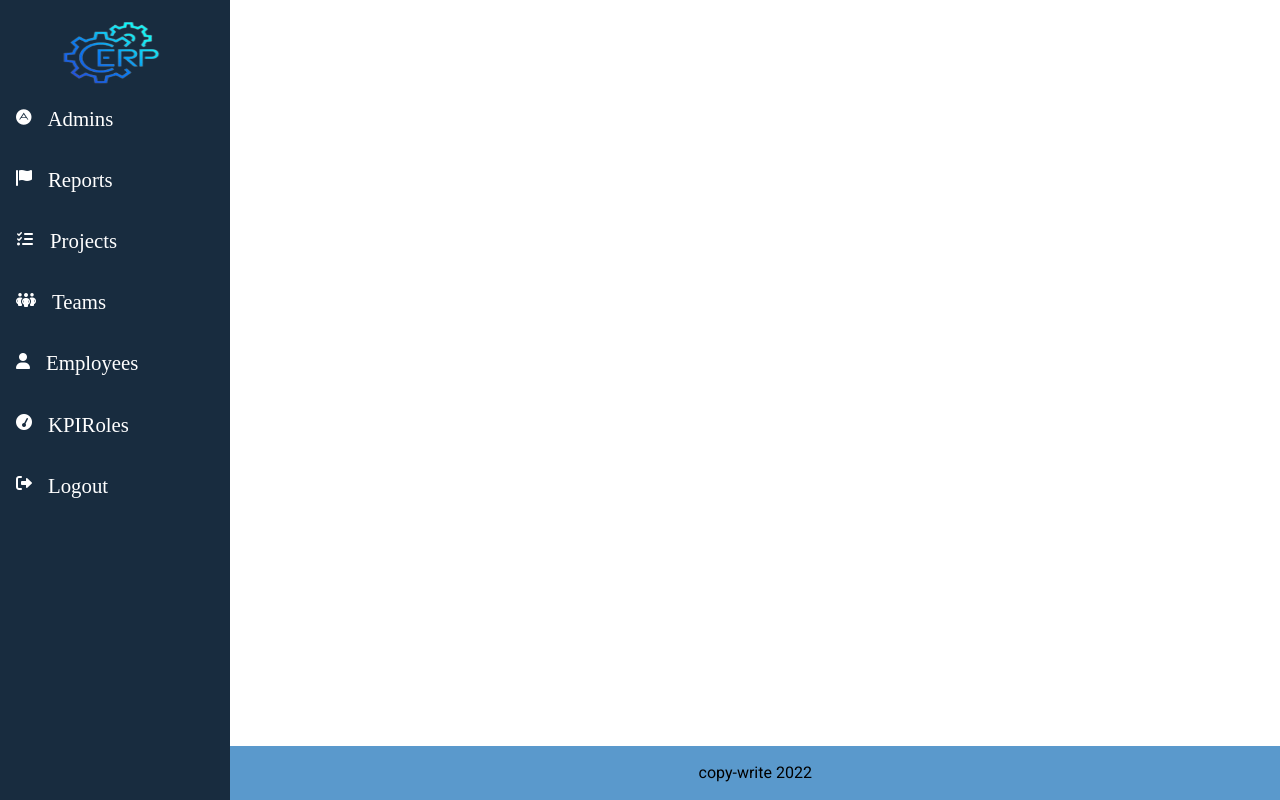
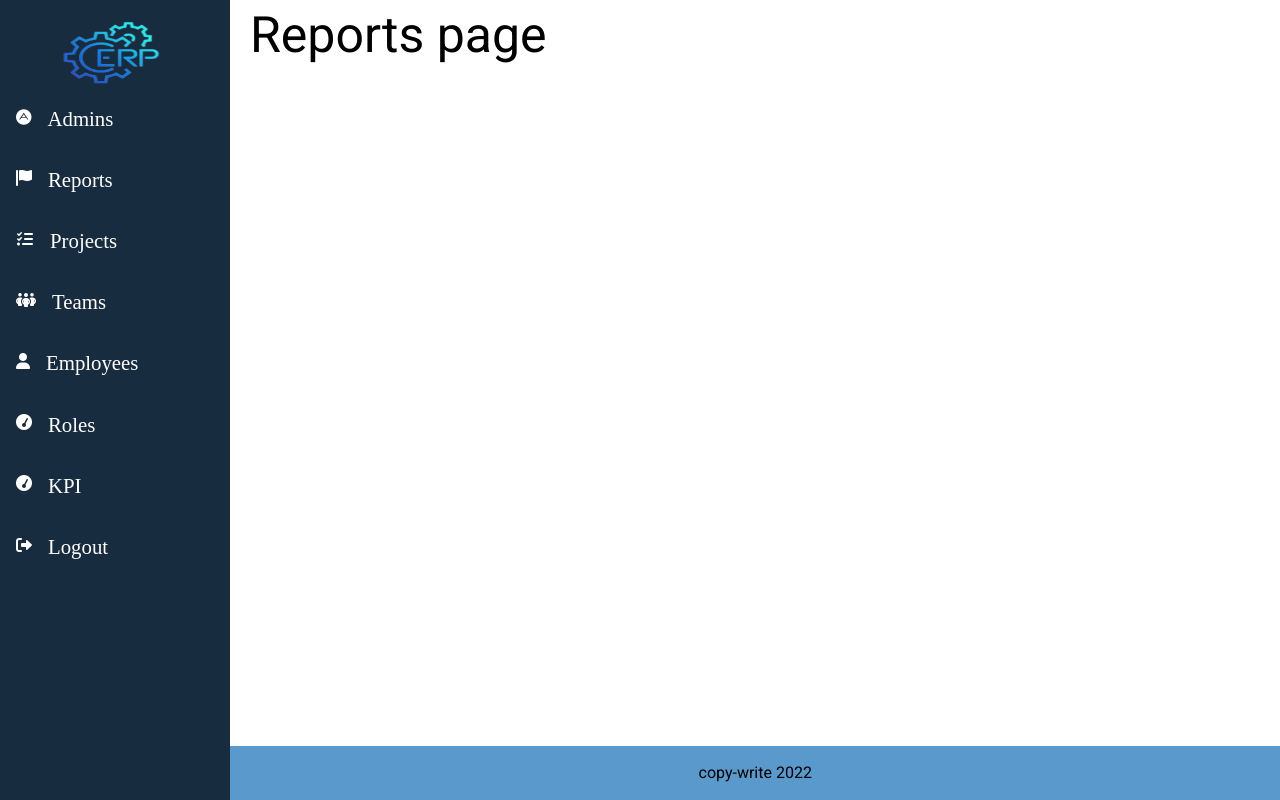
Before and after one commit to alimassry1997/erp, a React (Create React App) app in the folder frontend/: page / in a window 1280 px wide. Built offline with nearby package versions, Linux system fonts and the light colour scheme.

Commit message:
Merged Hassan Branch

```diff
--- a/frontend/src/App.js
+++ b/frontend/src/App.js
@@ -1,29 +1,43 @@
-import React from "react";
 import "./App.css";
-import Sidebar from "./Components/Layout/Sidebar";
 import { BrowserRouter as Router, Routes, Route } from "react-router-dom";
 import Admins from "./Components/Admins/Admins";
 import Employees from "./Components/Employees/Employees";
-import KPIRoles from "./Components/KPIRoles/KPIRoles";
 import Reports from "./Components/Reports/Reports";
 import Projects from "./Components/Projects/Projects";
 import Teams from "./Components/Teams/Teams";
-import Footer from "./Components/Layout/Footer";
+import LoginPage from "./Components/Pages/LoginPage";
+import DashboardLayout from "./Components/Layout/DashboardLayout";
+import Roles from "./Components/Roles/Roles";
+import KPI from "./Components/KPI/KPI";
 
 const App = () => {
   return (
     <Router>
       <>
-        <Sidebar />
         <Routes>
-          <Route path="/admins" exact element={<Admins />} />
-          <Route path="/reports" element={<Reports />} />
-          <Route path="/projects" element={<Projects />} />
-          <Route path="/teams" element={<Teams />} />
-          <Route path="/employees" element={<Employees />} />
-          <Route path="/kpiroles" element={<KPIRoles />} />
+          <Route path="/" element={<DashboardLayout />}>
+            <Route index element={<Reports />} />
+          </Route>
+          <Route path="/admins" element={<DashboardLayout />}>
+            <Route index element={<Admins />} />
+          </Route>
+          <Route path="/projects" element={<DashboardLayout />}>
+            <Route index element={<Projects />} />
+          </Route>
+          <Route path="/teams" element={<DashboardLayout />}>
+            <Route index element={<Teams />} />
+          </Route>
+          <Route path="/employees" element={<DashboardLayout />}>
+            <Route index element={<Employees />} />
+          </Route>
+          <Route path="/roles" element={<DashboardLayout />}>
+            <Route index element={<Roles />} />
+          </Route>
+          <Route path="/kpi" element={<DashboardLayout />}>
+            <Route index element={<KPI />} />
+          </Route>
+          <Route path="/login" element={<LoginPage />} />
         </Routes>
-        <Footer />
       </>
     </Router>
   );
--- /dev/null
+++ b/frontend/src/Components/KPI/KPI.jsx
@@ -0,0 +1,8 @@
+import React from "react";
+import "./KPI.css";
+
+function KPI() {
+  return <div>KPI page</div>;
+}
+
+export default KPI;
--- a/frontend/src/Components/KPIRoles/KPIRoles.css
+++ /dev/null
@@ -1,5 +0,0 @@
-.kpi {
-    font-size: 50px;
-    padding-left: 250px;
-
-}
--- a/frontend/src/Components/KPIRoles/KPIRoles.jsx
+++ /dev/null
@@ -1,10 +0,0 @@
-import React from 'react'
-import './KPIRoles.css'
-
-function KPIRoles() {
-  return (
-    <div className='kpi'>KPIRoles page</div>
-  )
-}
-
-export default KPIRoles
--- /dev/null
+++ b/frontend/src/Components/Layout/DashboardLayout.jsx
@@ -0,0 +1,13 @@
+import { Outlet } from "react-router-dom";
+import Footer from "./Footer";
+import Sidebar from "./Sidebar";
+
+const DashboardLayout = () => (
+  <>
+    <Sidebar />
+    <Outlet />
+    <Footer />
+  </>
+);
+
+export default DashboardLayout;
--- a/frontend/src/Components/Layout/Sidebar.jsx
+++ b/frontend/src/Components/Layout/Sidebar.jsx
@@ -15,7 +15,7 @@ function Sidebar() {
           <div className="links">
             <ul>
               <li>
-                <i class="fa-brands fa-adn"></i>
+                <i className="fa-brands fa-adn"></i>
                 <Link to={"/Admins"}>
                   <span>Admins</span>
                 </Link>
@@ -25,8 +25,8 @@ function Sidebar() {
           <div className="links">
             <ul>
               <li>
-                <i class="fa-solid fa-flag"></i>
-                <Link to={"/Reports"}>
+                <i className="fa-solid fa-flag"></i>
+                <Link to={"/"}>
                   <span>Reports</span>
                 </Link>
               </li>
@@ -35,7 +35,7 @@ function Sidebar() {
           <div className="links">
             <ul>
               <li>
-                <i class="fa-solid fa-list-check"></i>
+                <i className="fa-solid fa-list-check"></i>
                 <Link to={"/Projects"}>
                   <span>Projects</span>
                 </Link>
@@ -45,7 +45,7 @@ function Sidebar() {
           <div className="links">
             <ul>
               <li>
-                <i class="fa-solid fa-people-group"></i>
+                <i className="fa-solid fa-people-group"></i>
                 <Link to={"/Teams"}>
                   <span>Teams</span>
                 </Link>
@@ -55,7 +55,7 @@ function Sidebar() {
           <div className="links">
             <ul>
               <li>
-                <i class="fa-solid fa-user"></i>
+                <i className="fa-solid fa-user"></i>
                 <Link to={"/Employees"}>
                   <span>Employees</span>
                 </Link>
@@ -65,9 +65,9 @@ function Sidebar() {
           <div className="links">
             <ul>
               <li>
-                <i class="fa fa-tachometer" aria-hidden="true"></i>
-                <Link to={"/KPIRoles"}>
-                  <span>KPIRoles</span>
+                <i className="fa fa-tachometer" aria-hidden="true"></i>
+                <Link to={"/roles"}>
+                  <span>Roles</span>
                 </Link>
               </li>
             </ul>
@@ -75,7 +75,17 @@ function Sidebar() {
           <div className="links">
             <ul>
               <li>
-                <i class="fa-solid fa-right-from-bracket"></i>
+                <i className="fa fa-tachometer" aria-hidden="true"></i>
+                <Link to={"/kpi"}>
+                  <span>KPI</span>
+                </Link>
+              </li>
+            </ul>
+          </div>
+          <div className="links">
+            <ul>
+              <li>
+                <i className="fa-solid fa-right-from-bracket"></i>
                 <a href="#">
                   <span>Logout</span>
                 </a>
--- /dev/null
+++ b/frontend/src/Components/Roles/Roles.jsx
@@ -0,0 +1,8 @@
+import React from "react";
+import "./Roles.css";
+
+const Roles = () => {
+  return <div>Roles page</div>;
+};
+
+export default Roles;
```
Also changed, not shown: frontend/src/Components/KPI/KPI.css (added), frontend/src/Components/Roles/Roles.css (added).
